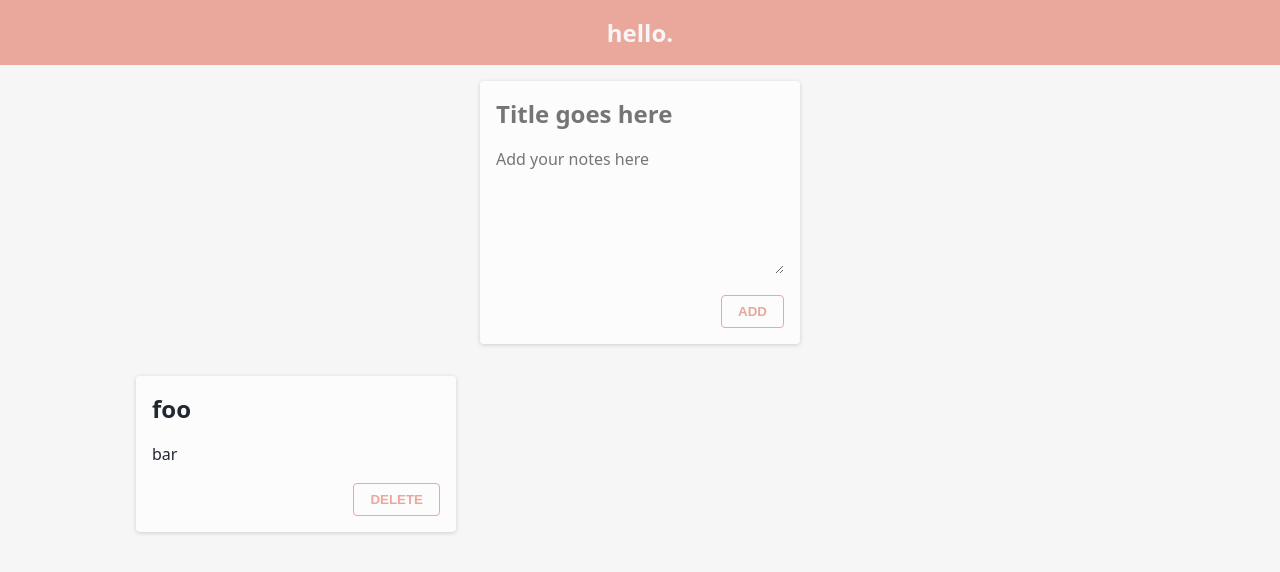
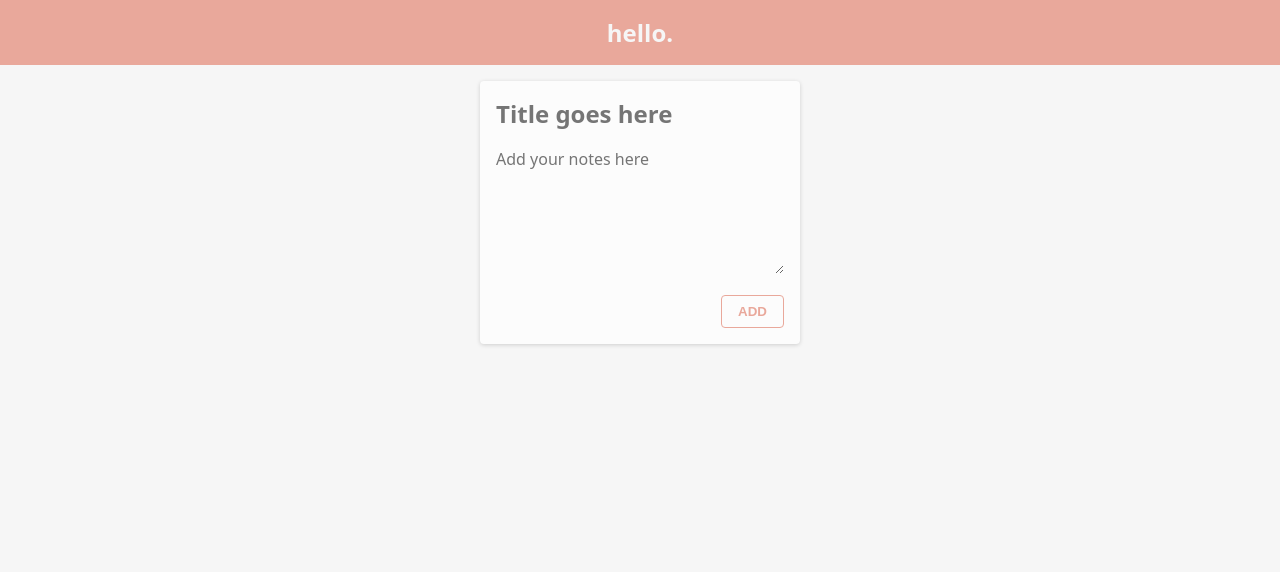
Before and after one commit to AbhinRustagi/React-Workshop-GDSC-UniMelb, a React (Create React App) app: page / in a window 1280 px wide. Shown: the top 572 px of the page. Built offline with nearby package versions, Linux system fonts and the light colour scheme.

Commit message:
feat: add logic

```diff
--- a/src/App.js
+++ b/src/App.js
@@ -1,6 +1,36 @@
+import { useState, useEffect } from "react";
 import "./styles.css";
 
 export default function App() {
+  const [notes, setNotes] = useState([]);
+  const [noteCounter, setNoteCounter] = useState(0);
+  const [noteTitle, setNoteTitle] = useState("");
+  const [noteBody, setNoteBody] = useState("");
+
+  useEffect(() => {
+    setNoteTitle("");
+    setNoteBody("");
+  }, [notes]);
+
+  const addNote = () => {
+    const id = noteCounter + 1;
+    const note = {
+      id,
+      title: noteTitle,
+      body: noteBody,
+    };
+
+    setNotes((notes) => [note, ...notes]);
+    setNoteCounter(id);
+  };
+
+  const deleteNote = (id) => {
+    const index = notes.findIndex((note) => note.id === id);
+    const tempNotes =
+      index > -1 ? notes.filter((note) => note.id !== id) : notes;
+    setNotes(tempNotes);
+  };
+
   return (
     <div className="App">
       <div className="top">
@@ -12,6 +42,8 @@ export default function App() {
             type="text"
             name=""
             id=""
+            value={noteTitle}
+            onChange={(e) => setNoteTitle(e.target.value)}
             className="note-title form-title"
             placeholder="Title goes here"
           />
@@ -20,16 +52,20 @@ export default function App() {
             id=""
             placeholder="Add your notes here"
             className="note-body form-body"
+            value={noteBody}
+            onChange={(e) => setNoteBody(e.target.value)}
           ></textarea>
-          <button>Add</button>
+          <button onClick={addNote}>Add</button>
         </div>
       </div>
       <div className="notes-grid">
-        <div className="note">
-          <div className="note-title">foo</div>
-          <div className="note-body">bar</div>
-          <button>Delete</button>
-        </div>
+        {notes.map((note) => (
+          <div key={note?.id} className="note">
+            <div className="note-title">{note?.title}</div>
+            <div className="note-body">{note?.body}</div>
+            <button onClick={() => deleteNote(note?.id)}>Delete</button>
+          </div>
+        ))}
       </div>
     </div>
   );
```
